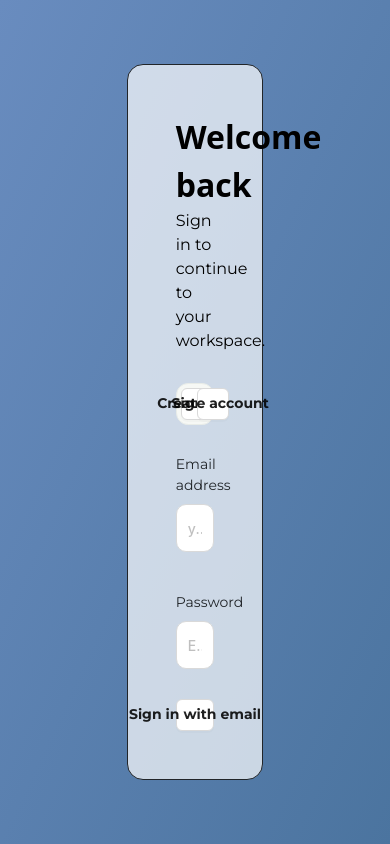
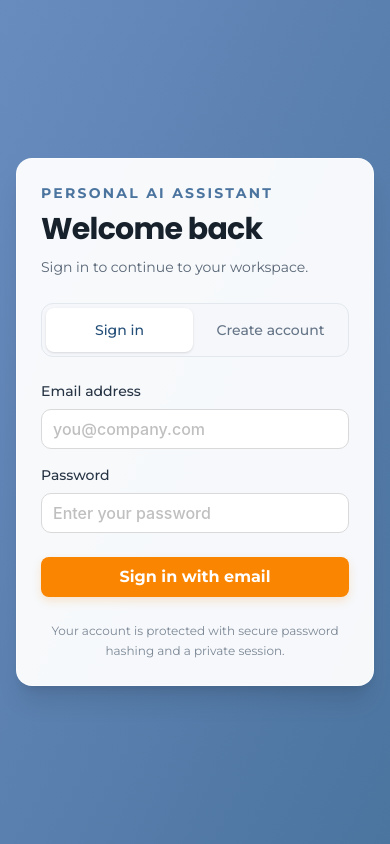
Before and after one commit to hanzalahnaveed/Assistant, a Next.js app: page / in a window 390 px wide. Built offline with nearby package versions, Linux system fonts and the light colour scheme.

Commit message:
Fix auth form submission and responsive feedback

```diff
--- a/src/components/client/auth-client.jsx
+++ b/src/components/client/auth-client.jsx
@@ -1,208 +1,141 @@
 "use client";
 
-import { Button, Input } from "antd";
+import { Alert, Button, Input } from "antd";
 import { useEffect, useState } from "react";
 
+const googleErrors = {
+  google_not_configured: "Google sign-in is not configured yet. Use email and password instead.",
+  google_consent_cancelled: "Google sign-in was cancelled. You can try again whenever you're ready.",
+  invalid_oauth_state: "The Google sign-in request expired or could not be verified. Please try again.",
+  account_not_found: "No account exists for this Google account yet. Create an account first.",
+  account_exists: "An account with this Google email already exists. Please sign in instead.",
+  google_connection_failed: "Google sign-in could not be completed. Please try again.",
+  sign_in_required: "Please sign in before connecting Google Workspace.",
+};
+
 export default function AuthPage() {
-
   const [mode, setMode] = useState("signin");
   const [name, setName] = useState("");
   const [email, setEmail] = useState("");
   const [password, setPassword] = useState("");
   const [busy, setBusy] = useState(false);
-  const [error, setError] = useState(null);
+  const [error, setError] = useState("");
+  const [success, setSuccess] = useState("");
 
   useEffect(() => {
     const code = new URLSearchParams(window.location.search).get("error");
-    if (!code) return;
-    const messages = {
-      google_not_configured: "Google sign-in is not configured yet. Please use email and password or contact your administrator.",
-      google_consent_cancelled: "Google sign-in was cancelled. You can try again whenever you're ready.",
-      invalid_oauth_state: "The Google sign-in request expired or could not be verified. Please try again.",
-      account_not_found: "No account exists for this Google account yet. Create an account first.",
-      account_exists: "An account with this Google email already exists. Please sign in instead.",
-      google_connection_failed: "Google sign-in could not be completed. Please try again.",
-      sign_in_required: "Please sign in before connecting Google Workspace.",
-    };
-    setError(messages[code] || "Google sign-in could not be completed. Please try again.");
+    if (code) setError(googleErrors[code] || "Google sign-in could not be completed. Please try again.");
   }, []);
+
+  function changeMode(nextMode) {
+    setMode(nextMode);
+    setError("");
+    setSuccess("");
+  }
 
   async function submitCredentials(event) {
     event.preventDefault();
+    if (busy) return;
     setBusy(true);
-    setError(null);
+    setError("");
+    setSuccess("");
+
     try {
       const response = await fetch(mode === "signup" ? "/api/auth/signup" : "/api/auth/login", {
         method: "POST",
-        headers: {
-          "content-type": "application/json",
-        },
-        body: JSON.stringify({
-          name: name.trim(),
-          email: email.trim(),
-          password,
-        }),
+        headers: { "content-type": "application/json", accept: "application/json" },
+        credentials: "same-origin",
+        body: JSON.stringify({ name: name.trim(), email: email.trim(), password }),
       });
-      const responseText = await response.text();
-      let data = {};
+
+      let data;
       try {
-        data = JSON.parse(responseText);
+        data = await response.json();
       } catch {
-        if (!response.ok) {
-          setError(
-            "The server returned an unexpected response (HTTP " +
-              response.status +
-              "). Check the terminal running Next.js for the underlying error.",
-          );
-          return;
-        }
-        throw new Error("The server returned an invalid response.");
+        throw new Error(
+          response.ok
+            ? "The server returned an unexpected response. Please try again."
+            : `The server could not complete the request (HTTP ${response.status}). Check the server logs.`,
+        );
       }
+
       if (!response.ok) {
-        setError(
-          data.message ??
-            (data.error === "account_exists"
-              ? "An account with this email already exists. Please sign in."
-              : "The request failed (HTTP " +
-                response.status +
-                "). Check the server logs if this continues."),
-        );
+        setError(data?.message || ({
+          account_exists: "An account with this email already exists. Please sign in.",
+          invalid_credentials: "Email or password is incorrect.",
+          server_misconfigured: "Authentication is not configured on the server. Set AUTH_SECRET to a random value of at least 32 characters and redeploy.",
+        }[data?.error]) || `Request failed (HTTP ${response.status}). Please try again.`);
         return;
       }
+
+      setSuccess(mode === "signup" ? "Account created. Redirecting to your workspace…" : "Signed in successfully. Redirecting…");
       window.location.assign("/");
-    } catch (error) {
-      if (error instanceof TypeError) {
-        setError(
-          "We couldn't reach the server. Check that the app is running at this address and try again.",
-        );
-      } else {
-        setError(
-          error instanceof Error
-            ? error.message
-            : "The server returned an invalid response. Check the Next.js terminal logs.",
-        );
-      }
+    } catch (requestError) {
+      setError(requestError instanceof TypeError
+        ? "We couldn't reach the server. Check your connection and try again."
+        : requestError instanceof Error
+          ? requestError.message
+          : "Something went wrong. Please try again.");
     } finally {
       setBusy(false);
     }
   }
 
   return (
-    <main className="flex justify-center items-center h-screen py-16 bg-gradient-to-br from-[#698cbf] to-[#4b749f]">
-      <div className="flex flex-col justify-between w-[35%] h-full border rounded-2xl p-12 bg-white/70">
-        <div className="">
-          {mode === "signin" ?
-            <div className={``}>
-              <p className={`font-semibold font-sans text-[32px] text-black`}>
-                Welcome back
-              </p>
-              <p className={`text-black`}>
-                Sign in to continue to your workspace.
-              </p>
-            </div> :
-            <p className={`text-black`}>
-              Create your account
-            </p>
-          }
+    <main className="flex min-h-screen items-center justify-center bg-gradient-to-br from-[#698cbf] to-[#4b749f] px-4 py-8 sm:px-6">
+      <section className="flex w-full max-w-md flex-col gap-6 rounded-2xl border border-white/60 bg-white/95 p-6 shadow-xl sm:p-9">
+        <header>
+          <p className="mb-2 text-sm font-semibold uppercase tracking-[0.16em] text-[#4b749f]">Personal AI Assistant</p>
+          <h1 className="text-3xl font-semibold tracking-tight text-[#17212b]">
+            {mode === "signin" ? "Welcome back" : "Create your account"}
+          </h1>
+          <p className="mt-2 text-sm leading-6 text-[#586575]">
+            {mode === "signin" ? "Sign in to continue to your workspace." : "Set up your account to get started."}
+          </p>
+        </header>
+
+        <div className="grid grid-cols-2 gap-1 rounded-xl border border-[#e3e8ee] bg-[#f5f7fa] p-1" role="tablist" aria-label="Account access">
+          <button type="button" role="tab" aria-selected={mode === "signin"} onClick={() => changeMode("signin")}
+            className={`min-h-11 rounded-lg px-3 text-sm font-medium transition ${mode === "signin" ? "bg-white text-[#234e78] shadow-sm" : "text-[#657487] hover:text-[#234e78]"}`}>
+            Sign in
+          </button>
+          <button type="button" role="tab" aria-selected={mode === "signup"} onClick={() => changeMode("signup")}
+            className={`min-h-11 rounded-lg px-3 text-sm font-medium transition ${mode === "signup" ? "bg-white text-[#234e78] shadow-sm" : "text-[#657487] hover:text-[#234e78]"}`}>
+            Create account
+          </button>
         </div>
-        <div
-          className="grid grid-cols-2 gap-1 rounded-xl border border-[#e8ece8] bg-[#f6f8f5] p-1"
-          role="tablist"
-          aria-label="Account access"
-        >
-          <Button
-            htmlType="button"
-            role="tab"
-            aria-selected={mode === "signin"}
-            className={`${mode === "signin" ? "bg-white text-[#164e3b] shadow-[0_1px_4px_rgb(22_43_30/10%)]" : "bg-transparent text-[#738078]"}`}
-            onClick={() => {
-              setMode("signin");
-              setError(null);
-            }}
-          >
-            Sign in
-          </Button>
-          <Button
-            htmlType="button"
-            role="tab"
-            aria-selected={mode === "signup"}
-            className={`${mode === "signup" ? "bg-white text-[#164e3b]" : "bg-transparent text-[#738078]"}`}
-            onClick={() => {
-              setMode("signup");
-              setError(null);
-            }}
-          >
-            Create account
-          </Button>
-        </div>
-        {error && (
-          <div
-            role="alert"
-            className="flex items-start gap-2.5 rounded-[13px] border border-[#f0d8d2] bg-[#fff7f5] p-3 text-[11px] leading-[1.65] text-[#8b4134]"
-          >
-            <span className="grid shrink-0 place-items-center rounded-full bg-[#b65b49] font-[750] text-white">
-              !
-            </span>
-            <p className="m-0 text-pretty">{error}</p>
-          </div>
-        )}
-        <form className="flex flex-col gap-10" onSubmit={submitCredentials}>
+
+        {error && <Alert type="error" showIcon message="Unable to continue" description={error} role="alert" />}
+        {success && <Alert type="success" showIcon message={success} role="status" />}
+
+        <form className="flex flex-col gap-4" onSubmit={submitCredentials} noValidate={false}>
           {mode === "signup" && (
-            <label className="flex flex-col gap-2 text-[14px]">
-              <span>Your name</span>
-              <Input
-                className="h-12 w-full rounded-[11px] border border-[#E3E7ED] bg-white font-[450]! text-[#26382d] outline-none! placeholder:text-[#a1aaa3]"
-                autoComplete="name"
-                name="name"
-                type="text"
-                maxLength={80}
-                value={name}
-                onChange={(event) => setName(event.target.value)}
-                placeholder="How should we address you?"
-              />
+            <label className="flex flex-col gap-2 text-sm font-medium text-[#273444]">
+              Your name
+              <Input autoComplete="name" name="name" type="text" maxLength={80} value={name}
+                onChange={(event) => setName(event.target.value)} placeholder="How should we address you?" size="large" />
             </label>
           )}
-          <label className="flex flex-col gap-2 text-[14px]">
-            <span>Email address</span>
-            <Input
-              className="h-12 w-full rounded-[11px] border border-[#E3E7ED] bg-white font-[450]! text-[#26382d] outline-none! placeholder:text-[#a1aaa3]"
-              autoComplete="email"
-              name="email"
-              type="email"
-              required
-              maxLength={254}
-              value={email}
-              onChange={(event) => setEmail(event.target.value)}
-              placeholder="you@company.com"
-            />
+          <label className="flex flex-col gap-2 text-sm font-medium text-[#273444]">
+            Email address
+            <Input autoComplete="email" name="email" type="email" required maxLength={254} value={email}
+              onChange={(event) => setEmail(event.target.value)} placeholder="you@company.com" size="large" />
           </label>
-          <label className="flex flex-col gap-2 text-[14px]">
-            <span>Password</span>
-            <Input
-              className="h-12 w-full rounded-[11px] border border-[#E3E7ED] bg-white font-[450]! text-[#26382d] outline-none! placeholder:text-[#a1aaa3]"
-              autoComplete={mode === "signup" ? "new-password" : "current-password"}
-              name="password"
-              type="password"
-              required
-              minLength={mode === "signup" ? 8 : 1}
-              maxLength={128}
-              value={password}
+          <label className="flex flex-col gap-2 text-sm font-medium text-[#273444]">
+            Password
+            <Input autoComplete={mode === "signup" ? "new-password" : "current-password"} name="password"
+              type="password" required minLength={mode === "signup" ? 8 : 1} maxLength={128} value={password}
               onChange={(event) => setPassword(event.target.value)}
-              placeholder={mode === "signup" ? "At least 8 characters" : "Enter your password"}
-            />
+              placeholder={mode === "signup" ? "At least 8 characters" : "Enter your password"} size="large" />
           </label>
-          {mode === "signup" && (
-            <p className="mb-0 text-[10px] leading-normal text-[#89958c] text-pretty">
-              Use at least 8 characters. Your password is stored as a secure hash.
-            </p>
-          )}
+          {mode === "signup" && <p className="text-xs leading-5 text-[#687789]">Use at least 8 characters. Your password is stored as a secure hash.</p>}
+          <Button htmlType="submit" type="primary" size="large" block loading={busy} disabled={busy}
+            className="mt-2 h-12 rounded-xl font-semibold">
+            {busy ? "Please wait…" : mode === "signin" ? "Sign in with email" : "Create account"}
+          </Button>
         </form>
-        <Button
-          className="flex w-full h-10 items-center justify-center rounded-xl"
-        >
-            {busy ? "Please wait…" : mode === "signin" ? "Sign in with email" : "Create account"}
-        </Button>
-      </div>
+        <p className="text-center text-xs leading-5 text-[#7b8795]">Your account is protected with secure password hashing and a private session.</p>
+      </section>
     </main>
   );
 }
```
